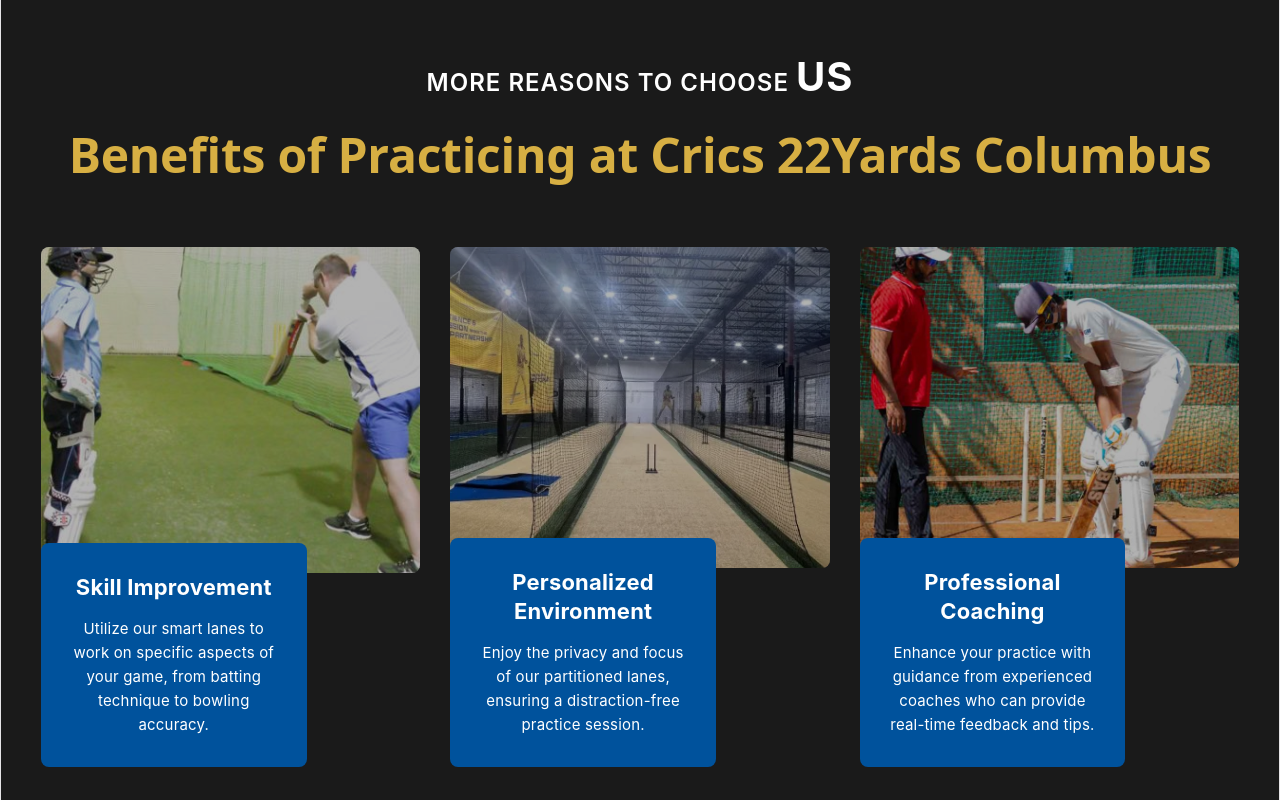
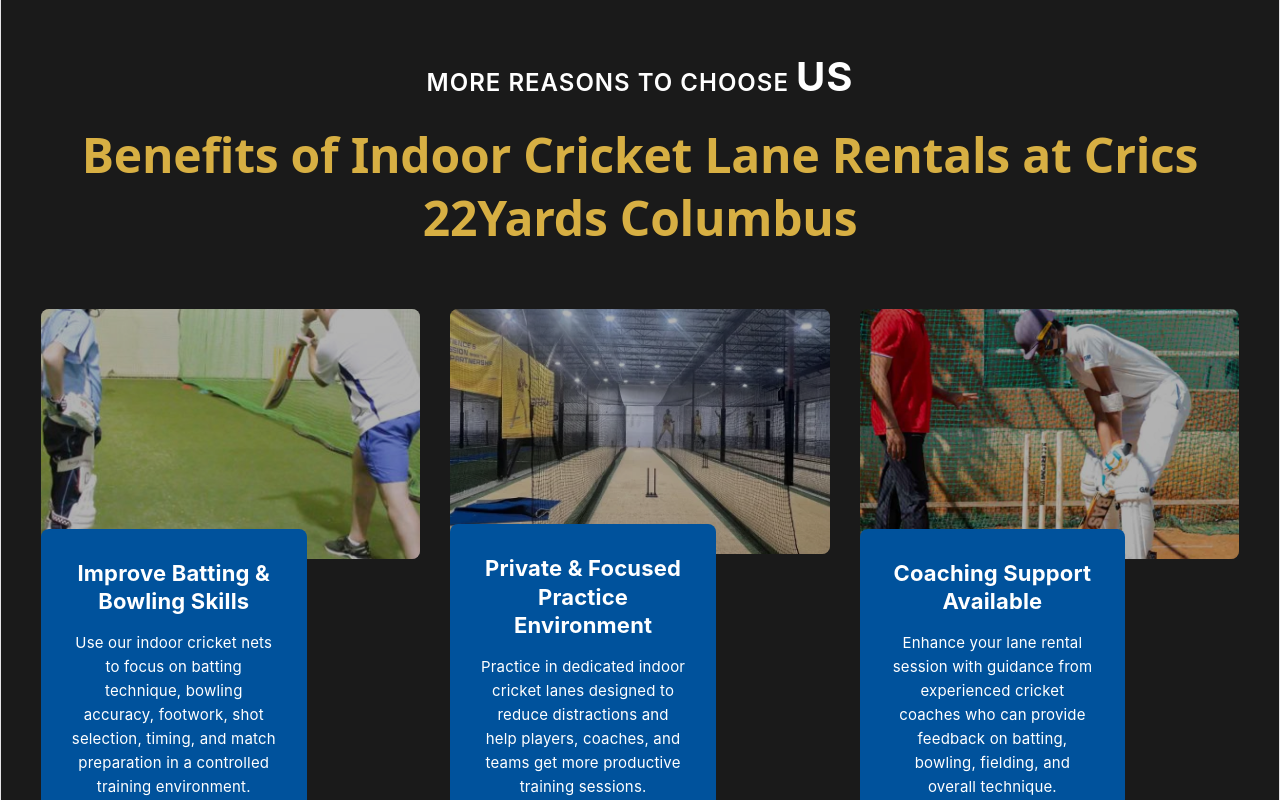
Before and after one commit to Project123margam360/crics22yards, a React (Vite) app: page /lane-rentals in a window 1280 px wide. Shown: the part 1900-2700 px from the top of the page. Built offline with nearby package versions, Linux system fonts and the light colour scheme.

Commit message:
Update benefits section for lane rentals

```diff
--- a/src/pages/LaneRentalsBenefitsSection.jsx
+++ b/src/pages/LaneRentalsBenefitsSection.jsx
@@ -8,36 +8,52 @@
   const benefits = [
     {
       image: img1,
-      title: 'Skill Improvement',
-      description: 'Utilize our smart lanes to work on specific aspects of your game, from batting technique to bowling accuracy.'
+      title: 'Improve Batting & Bowling Skills',
+      description:
+        'Use our indoor cricket nets to focus on batting technique, bowling accuracy, footwork, shot selection, timing, and match preparation in a controlled training environment.'
     },
     {
       image: img2,
-      title: 'Personalized Environment',
-      description: 'Enjoy the privacy and focus of our partitioned lanes, ensuring a distraction-free practice session.'
+      title: 'Private & Focused Practice Environment',
+      description:
+        'Practice in dedicated indoor cricket lanes designed to reduce distractions and help players, coaches, and teams get more productive training sessions.'
     },
     {
       image: img3,
-      title: 'Professional Coaching',
-      description: 'Enhance your practice with guidance from experienced coaches who can provide real-time feedback and tips.'
+      title: 'Coaching Support Available',
+      description:
+        'Enhance your lane rental session with guidance from experienced cricket coaches who can provide feedback on batting, bowling, fielding, and overall technique.'
     }
   ];
 
   return (
     <section className="lane-rentals-benefits-section">
       <div className="benefits-container">
-        <p className="benefits-label">More Reasons to Choose <span className="benefits-label-highlight">US</span></p>
-        <h2 className="benefits-title">Benefits of Practicing at Crics 22Yards Columbus</h2>
+        <p className="benefits-label">
+          More Reasons to Choose <span className="benefits-label-highlight">US</span>
+        </p>
+
+        <h2 className="benefits-title">
+          Benefits of Indoor Cricket Lane Rentals at Crics 22Yards Columbus
+        </h2>
 
         <div className="benefits-grid">
           {benefits.map((benefit, index) => (
             <div key={index} className="benefit-card">
-              <div className="benefit-image" style={{ backgroundImage: `url(${benefit.image})` }}>
+              <div
+                className="benefit-image"
+                style={{ backgroundImage: `url(${benefit.image})` }}
+                role="img"
+                aria-label={`${benefit.title} at Crics 22Yards Columbus Ohio`}
+              >
                 <div className="benefit-overlay"></div>
               </div>
+
               <div className="benefit-content">
                 <h3 className="benefit-card-title">{benefit.title}</h3>
-                <p className="benefit-card-description">{benefit.description}</p>
+                <p className="benefit-card-description">
+                  {benefit.description}
+                </p>
               </div>
             </div>
           ))}
```
